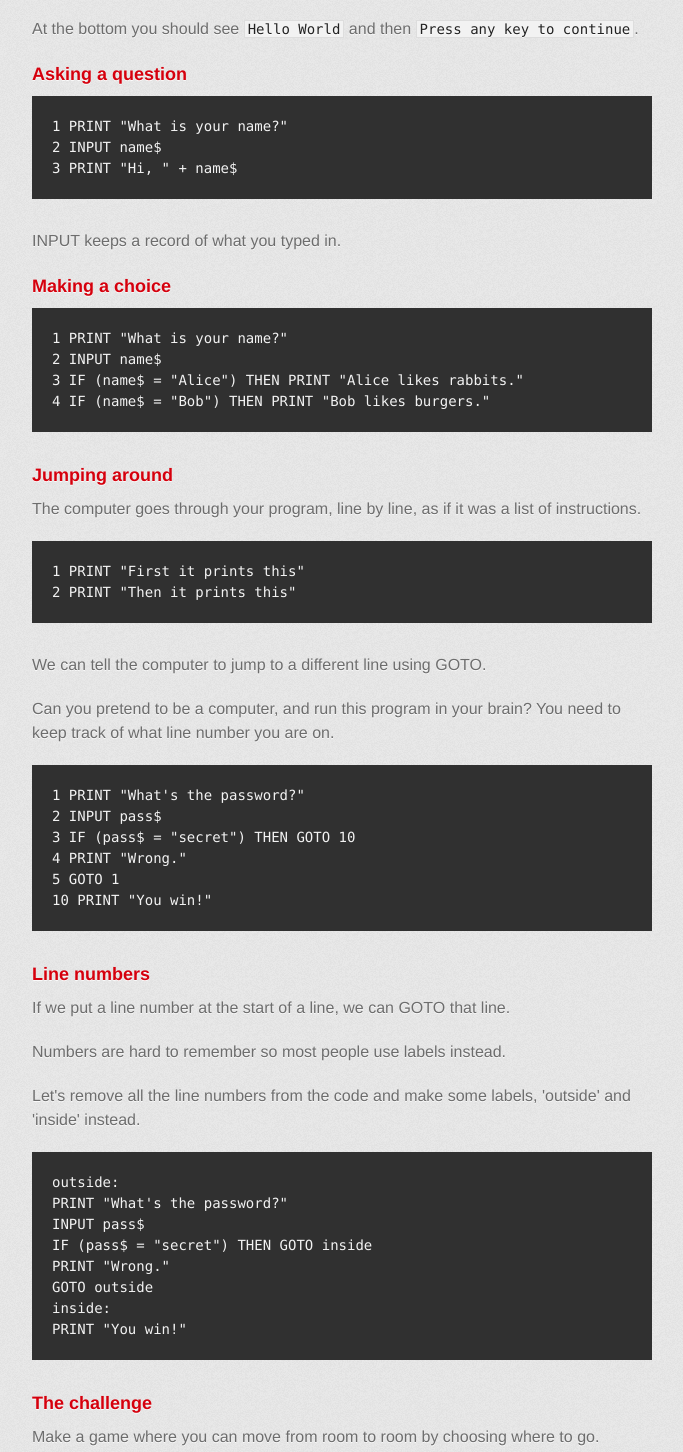
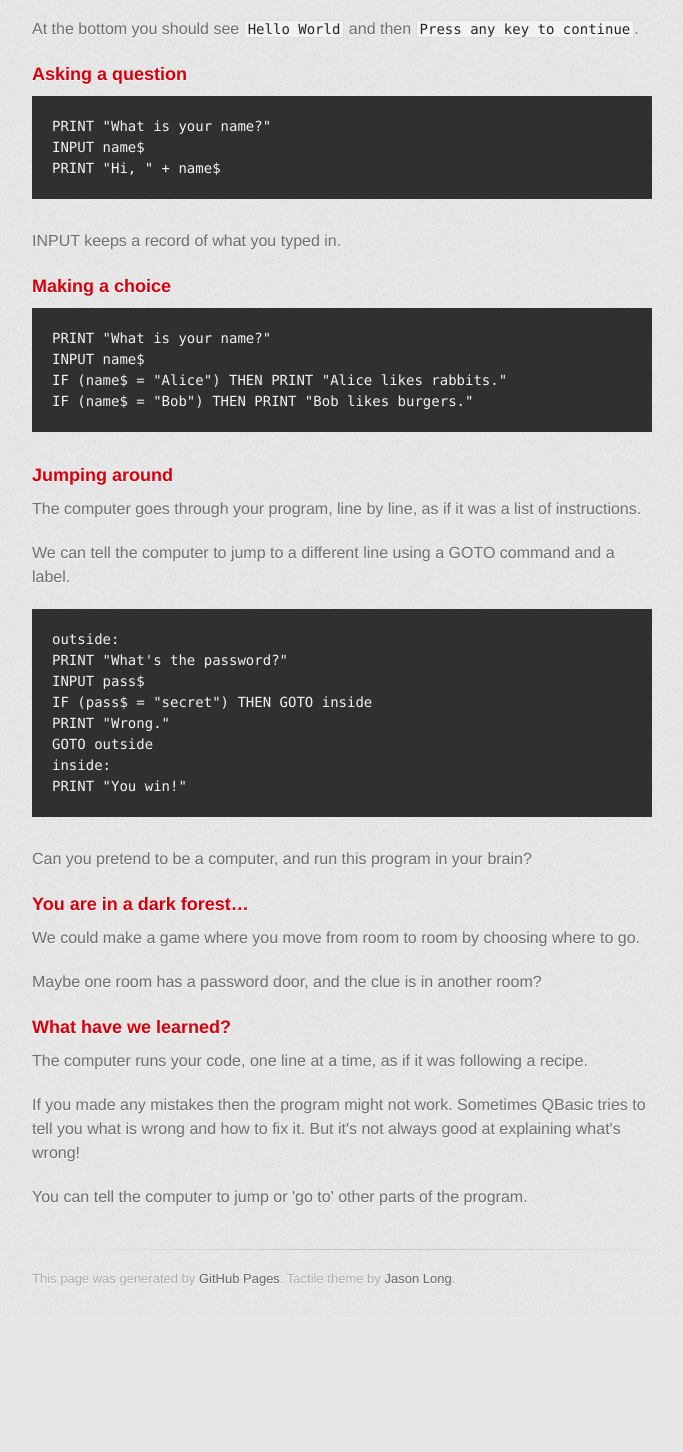
Before and after one commit to codeclubakl/codeclubakl.github.io, a plain HTML site: page index.html in a window 1280 px wide. Shown: the part 1104-2556 px from the top of the page, without its empty margins (298-981 px from the left). After the commit the page ends 2422 px from the top, so only its background shows below. Drawn offline with Linux system fonts and the light colour scheme; a web font is replaced by a local one.

Commit message:
Don't teach line numbers, only labels
Teaching line numbers AND labels is unnecessary noise. Which should be taught? I'm going to say labels because they're better and not more complicated. (In constrast to GOSUB, which is not taught because while it's better than GOTO it's also far more complex.)

```diff
--- a/index.html
+++ b/index.html
@@ -77,9 +77,9 @@
 <h3>
 <a name="asking-a-question" class="anchor" href="#asking-a-question"><span class="octicon octicon-link"></span></a>Asking a question</h3>
 
-<pre><code>1 PRINT "What is your name?"
-2 INPUT name$
-3 PRINT "Hi, " + name$
+<pre><code>PRINT "What is your name?"
+INPUT name$
+PRINT "Hi, " + name$
 </code></pre>
 
 <p>INPUT keeps a record of what you typed in.</p>
@@ -87,10 +87,10 @@
 <h3>
 <a name="making-a-choice" class="anchor" href="#making-a-choice"><span class="octicon octicon-link"></span></a>Making a choice</h3>
 
-<pre><code>1 PRINT "What is your name?"
-2 INPUT name$
-3 IF (name$ = "Alice") THEN PRINT "Alice likes rabbits."
-4 IF (name$ = "Bob") THEN PRINT "Bob likes burgers."
+<pre><code>PRINT "What is your name?"
+INPUT name$
+IF (name$ = "Alice") THEN PRINT "Alice likes rabbits."
+IF (name$ = "Bob") THEN PRINT "Bob likes burgers."
 </code></pre>
 
 <h3>
@@ -98,30 +98,7 @@
 
 <p>The computer goes through your program, line by line, as if it was a list of instructions.</p>
 
-<pre><code>1 PRINT "First it prints this"
-2 PRINT "Then it prints this"
-</code></pre>
-
-<p>We can tell the computer to jump to a different line using GOTO.</p>
-
-<p>Can you pretend to be a computer, and run this program in your brain? You need to keep track of what line number you are on.</p>
-
-<pre><code>1 PRINT "What's the password?"
-2 INPUT pass$
-3 IF (pass$ = "secret") THEN GOTO 10
-4 PRINT "Wrong."
-5 GOTO 1
-10 PRINT "You win!"
-</code></pre>
-
-<h3>
-<a name="line-numbers" class="anchor" href="#line-numbers"><span class="octicon octicon-link"></span></a>Line numbers</h3>
-
-<p>If we put a line number at the start of a line, we can GOTO that line.</p>
-
-<p>Numbers are hard to remember so most people use labels instead.</p>
-
-<p>Let's remove all the line numbers from the code and make some labels, 'outside' and 'inside' instead.</p>
+<p>We can tell the computer to jump to a different line using a GOTO command and a label.</p>
 
 <pre><code>outside:
 PRINT "What's the password?"
@@ -133,10 +110,12 @@ inside:
 PRINT "You win!"
 </code></pre>
 
+<p>Can you pretend to be a computer, and run this program in your brain?</p>
+
 <h3>
-<a name="the-challenge" class="anchor" href="#the-challenge"><span class="octicon octicon-link"></span></a>The challenge</h3>
+<a name="you-are-in-a-dark-forest" class="anchor" href="#you-are-in-a-dark-forest"><span class="octicon octicon-link"></span></a>You are in a dark forest…</h3>
 
-<p>Make a game where you can move from room to room by choosing where to go.</p>
+<p>We could make a game where you move from room to room by choosing where to go.</p>
 
 <p>Maybe one room has a password door, and the clue is in another room?</p>
 
```
